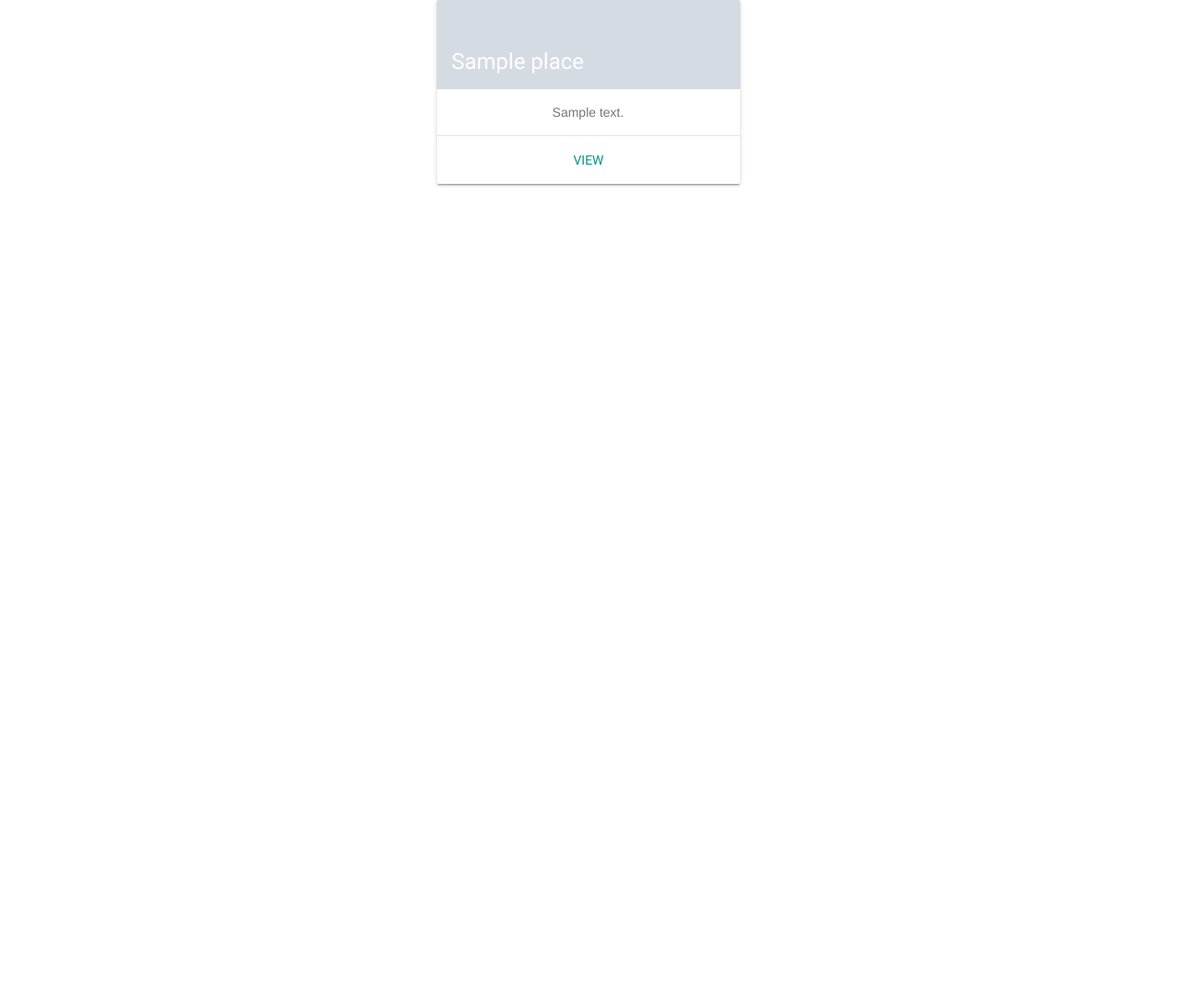
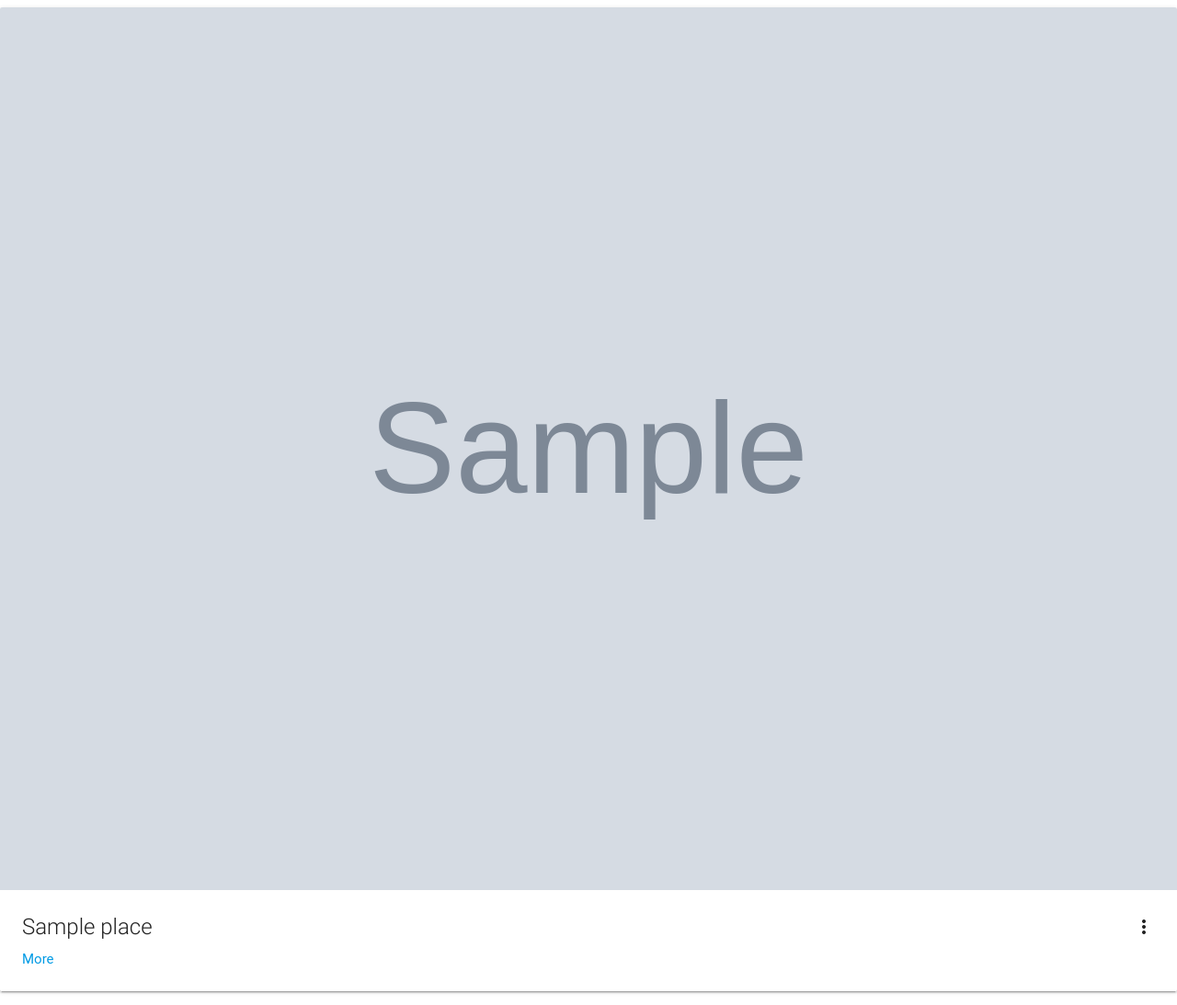
Before and after one commit to thezenth/Meeting-Magic, a Node server app: template views/results.ejs in a window 1280 px wide. Shown: the whole page at 92% size. Before the commit the page ends 203 px from the top, so only its background shows below. Run offline with Node 20, Linux system fonts and the light colour scheme; the template is opened without the code that fills it: most values are stand-ins (such as "Sample title", 1, 10 or a date in 2020); grey boxes marked "Sample" are stand-in pictures; some libraries are stand-ins or nearby versions; some web fonts are replaced.

Commit message:
Switched results.ejs to materialize css, made card with reveal for extra info

```diff
--- /dev/null
+++ b/public/js/card_effects.js
@@ -0,0 +1,11 @@
+function expand(obj) {
+    parent = obj.parentNode.parentNode.parentNode;
+    parent.style.pixelHeight += 40;
+    console.log(parent.id);
+
+    children = parent.childNodes;
+    console.log(children);
+    for(i = 0;i < children.length; i++) {
+        children[i].style.pixelHeight += 40;
+    }
+}
--- a/views/results.ejs
+++ b/views/results.ejs
@@ -2,54 +2,46 @@
 <html>
 
 	<head>
-		<link rel="stylesheet" href="https://fonts.googleapis.com/css?family=Roboto:regular,bold,italic,thin,light,bolditalic,black,medium&amp;lang=en">
-		<link rel="stylesheet" href="https://fonts.googleapis.com/icon?family=Material+Icons">
+		<!-- <link rel="stylesheet" href="https://fonts.googleapis.com/css?family=Roboto:regular,bold,italic,thin,light,bolditalic,black,medium&amp;lang=en">
 		<link rel="stylesheet" href="https://code.getmdl.io/1.1.3/material.teal-red.min.css">
-		<link rel="stylesheet" href="/css/cards.css">
+		<link rel="stylesheet" href="/css/cards.css"> -->
 		<link rel="stylesheet" href="/css/style.css">
 		<script src="https://code.getmdl.io/1.1.3/material.min.js"></script>
+		<script src="/js/card_effects.js"></script>
+		<link rel="stylesheet" href="https://fonts.googleapis.com/icon?family=Material+Icons">
+
+		<script src="https://ajax.googleapis.com/ajax/libs/jquery/1.12.2/jquery.min.js"></script>
+		<!-- Compiled and minified CSS -->
+		<link rel="stylesheet" href="https://cdnjs.cloudflare.com/ajax/libs/materialize/0.97.6/css/materialize.min.css">
+
+		<!-- Compiled and minified JavaScript -->
+		<script src="https://cdnjs.cloudflare.com/ajax/libs/materialize/0.97.6/js/materialize.min.js"></script>
+
 	</head>
-	<script>
-		navigator.geolocation.getCurrentPosition(function(pos) {
-			document.getElementById("location").value = pos.coords.latitude + "," + pos.coords.longitude;
-		});
-	</script>
+
+	<script></script>
 
 	<body>
+
 		<% for(var i = 0; i<places.length; i++) { %>
-			<div class="center-parent">
-				<% if (places[i].imgUrl) { %>
-					<div class="demo-card-square mdl-card mdl-shadow--2dp center-child">
-					  <div class="mdl-card__title mdl-card--expand" style="background: url('<%= places[i].imgUrl %>')">
-					    <h2 class="mdl-card__title-text"><%= places[i].name %></h2>
-					  </div>
-					  <div class="mdl-card__supporting-text">
-					    <%= places[i].address %>
-					  </div>
-					  <div class="mdl-card__actions mdl-card--border">
-					    <a class="mdl-button mdl-button--colored mdl-js-button mdl-js-ripple-effect">
-					      View
-					    </a>
-					  </div>
-				  </div>
-				<% } else { %>
-					<div class="demo-card-square mdl-card mdl-shadow--2dp center-child">
-					  <div class="mdl-card__title mdl-card--expand">
-						<h2 class="mdl-card__title-text"><%= places[i].name %></h2>
-					  </div>
-					  <div class="mdl-card__supporting-text">
-						<%= places[i].address %>
-					  </div>
-					  <div class="mdl-card__actions mdl-card--border">
-						<a class="mdl-button mdl-button--colored mdl-js-button mdl-js-ripple-effect">
-						  View
-						</a>
-					  </div>
-					</div>
-				<% } %>
-				<br>
-			<% } %>
-		</div>
+			<div class="card">
+				<div class="card-image waves-effect waves-block waves-light">
+					<img class="activator" src="<%= places[i].imgUrl %>">
+				</div>
+				<div class="card-content">
+					<span class="card-title activator grey-text text-darken-4"><%= places[i].name %><i class="material-icons right">more_vert</i>
+					</span>
+					<p>
+						<a href="#">More</a>
+					</p>
+				</div>
+				<div class="card-reveal">
+					<span class="card-title grey-text text-darken-4">Card Title<i class="material-icons right">close</i>
+					</span>
+					<p>Here is some more information about this product that is only revealed once clicked on.</p>
+				</div>
+			</div>
+		<% } %>
 	</body>
 
 </html>
```
